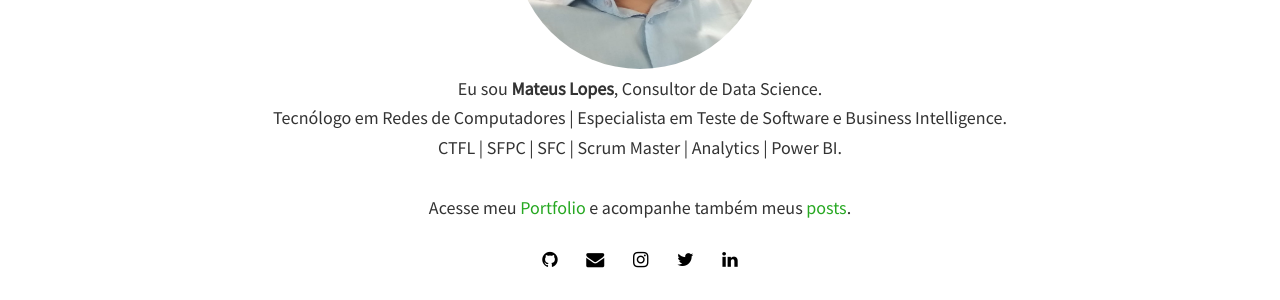
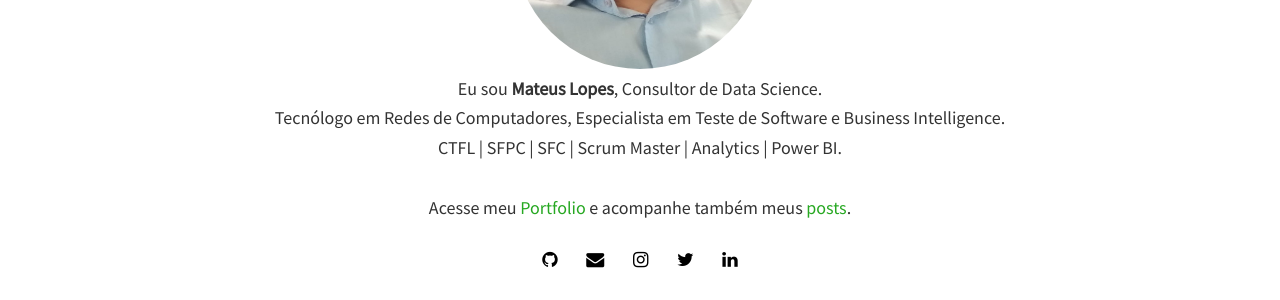
Before and after one commit to mateusbtlopes/mateusbtlopes.github.io, a Jekyll site: the page built from index.html, in a window 1280 px wide. Shown: the part 300-600 px from the top of the page. Built offline with Jekyll 4.4.1, drawn with Linux system fonts in a browser that asks for light colours; nearby versions of some CDN libraries; the list of posts is cut into pages by our own code.

Commit message:
Update index.html

```diff
--- a/index.html
+++ b/index.html
@@ -5,11 +5,11 @@
 <section id="about">
 	<div class="container">
 		<div class="avatar">
-			<img class="img-circle" src="{{ site.baseurl }}/static/img/{{ site.avatar }}" alt="Profile image" height="252" width="252">
+			<img class="img-circle" src="{{ site.baseurl }}/static/img/{{ site.avatar }}" height="252" width="252">
 		</div>
 
 	<h4>Eu sou <strong>{{ site.author }}</strong>, Consultor de Data Science.</h4>
-	<h4>Tecnólogo em Redes de Computadores | Especialista em Teste de Software e Business Intelligence.</h4>
+	<h4>Tecnólogo em Redes de Computadores, Especialista em Teste de Software e Business Intelligence.</h4>
 	<h4>CTFL | SFPC | SFC | Scrum Master | Analytics | Power BI.</h4>
 	<br/>
 	<h4>Acesse meu <a href="{{ site.baseurl }}/portfolio"> Portfolio</a> e acompanhe também meus <a href="{{ site.baseurl }}/posts"> posts</a>.</h4>
```
